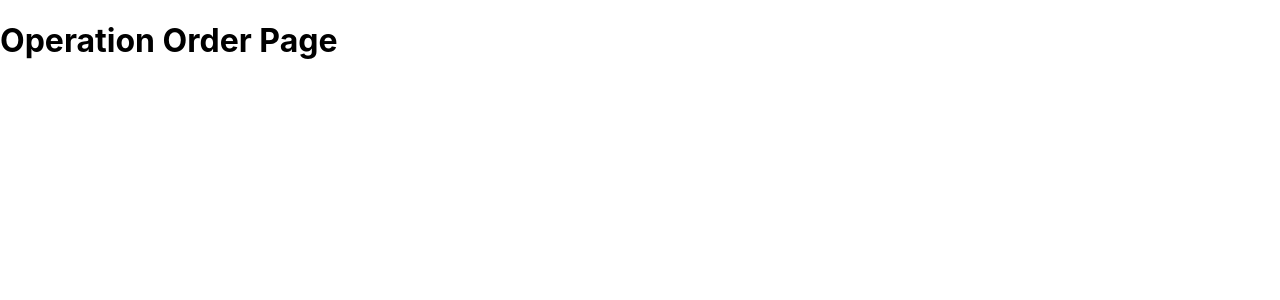
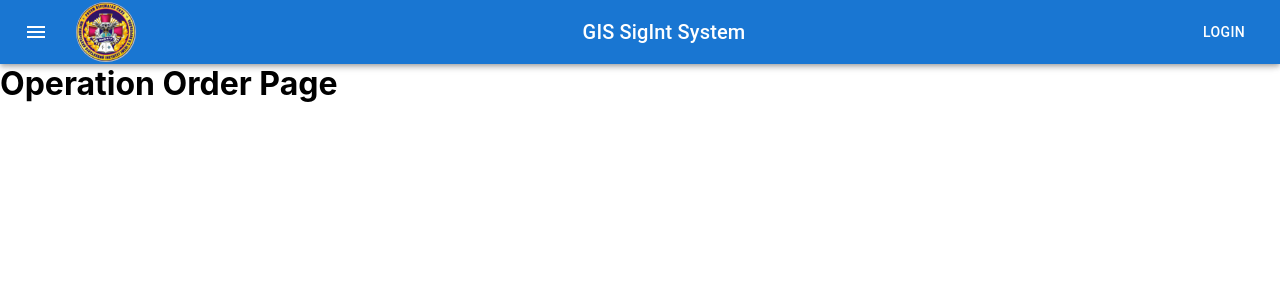
Before and after one commit to mrogovets/next-gis-sigint-app, a Next.js app: page /opOrdPage in a window 1280 px wide. Shown: the top 300 px of the page. Built offline with nearby package versions, Linux system fonts and the light colour scheme.

Commit message:
prepeared opordPage template

```diff
--- a/pages/opOrdPage.jsx
+++ b/pages/opOrdPage.jsx
@@ -1,11 +1,55 @@
+import {
+  AppBar,
+  Avatar,
+  Box,
+  Button,
+  IconButton,
+  Toolbar,
+  Typography,
+} from "@mui/material";
+import MenuIcon from "@mui/icons-material/Menu";
 import React from "react";
+import Image from "next/image";
 
-const OpOrderPage = () => {
+function OpOrderPage() {
+  const onClickHandler = () => {
+    console.log("click in opordpage.jsx");
+  };
   return (
     <React.Fragment>
-      <h1>Operation Order Page</h1>
+      <Box sx={{ flexGrow: 1 }}>
+        <AppBar position="fixed">
+          <Toolbar>
+            <IconButton
+              size="large"
+              edge="start"
+              color="inherit"
+              aria-label="menu"
+              sx={{ mr: 2 }}
+              onClick={onClickHandler}>
+              <MenuIcon />
+            </IconButton>
+            <Avatar
+              sx={{
+                width: 60,
+                height: 60,
+              }}>
+              <Image src="/gerbTCSigint.png" alt="emblem" layout="fill" />
+            </Avatar>
+            <Typography
+              variant="h6"
+              component="div"
+              sx={{ flexGrow: 1, textAlign: "center" }}>
+              GIS SigInt System
+            </Typography>
+            <Button color="inherit">Login</Button>
+          </Toolbar>
+        </AppBar>
+      </Box>
+      <Box sx={{ marginTop: "64px" }}>
+        <h1>Operation Order Page</h1>
+      </Box>
     </React.Fragment>
   );
-};
-
+}
 export default OpOrderPage;
```
